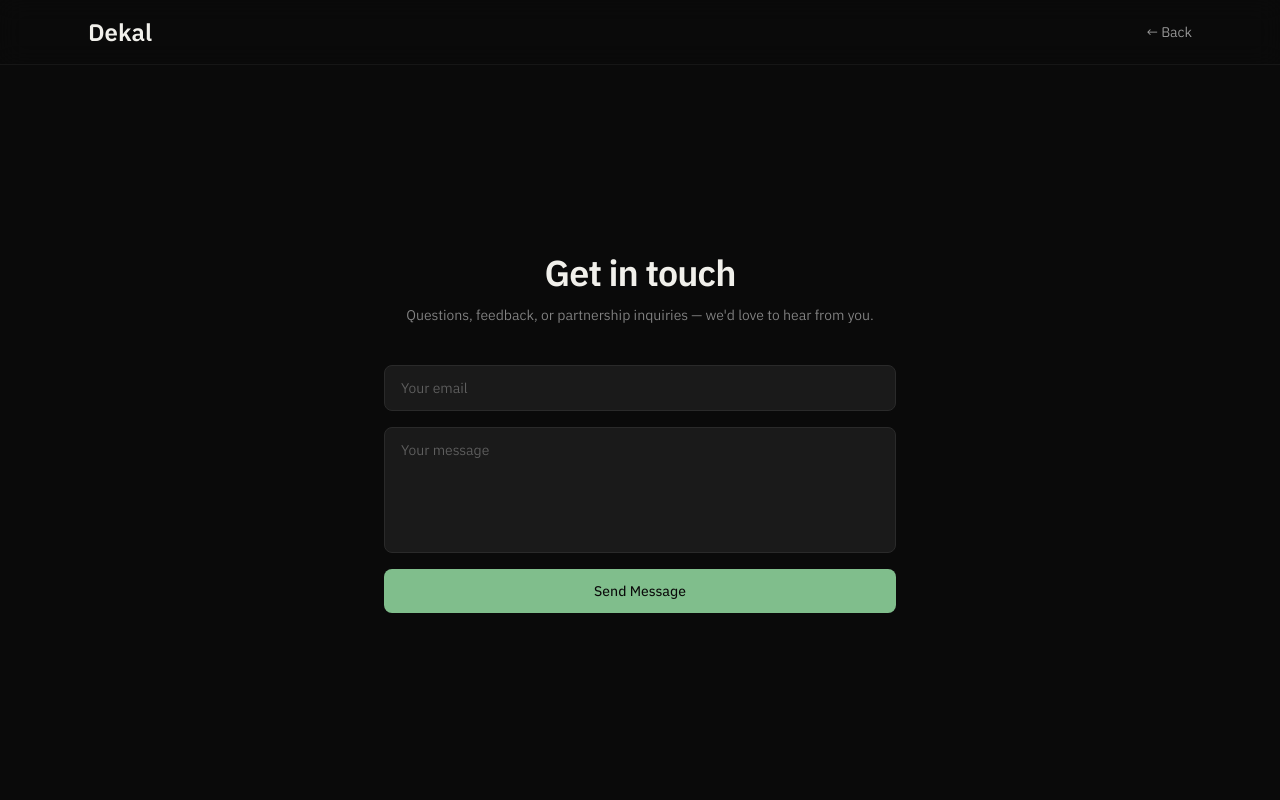
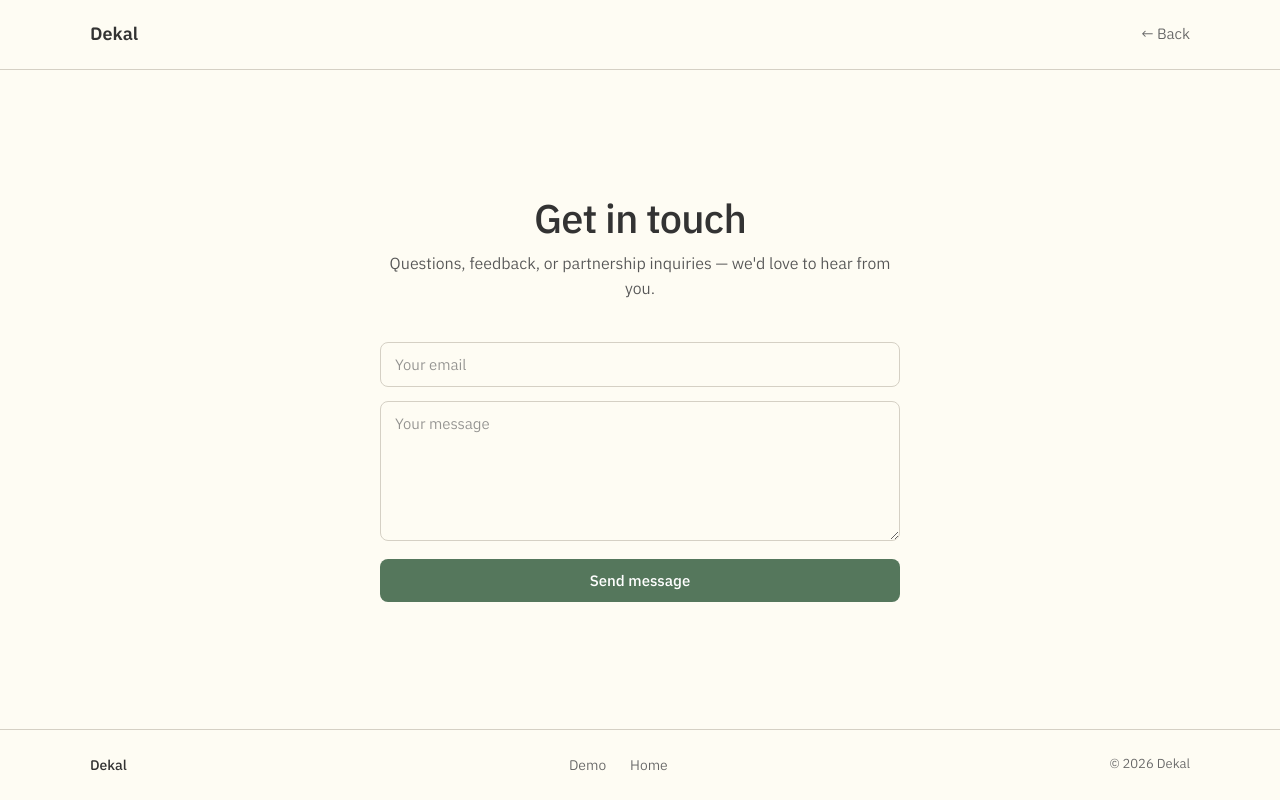
Before and after one commit to DekalCorp/dekalcorp.github.io, a plain HTML site: page contact.html in a window 1280 px wide. Drawn offline with nearby package versions, Linux system fonts and the light colour scheme.

```diff
--- a/contact.html
+++ b/contact.html
@@ -4,26 +4,6 @@
     <meta charset="UTF-8">
     <meta name="viewport" content="width=device-width, initial-scale=1.0">
     <title>Contact — Dekal</title>
-    <script src="https://cdn.tailwindcss.com"></script>
-    <script>
-        tailwind.config = {
-            theme: {
-                extend: {
-                    fontFamily: {
-                        'sans': ['Dekal Sans', 'IBM Plex Sans', 'system-ui', 'sans-serif'],
-                    },
-                    colors: {
-                        ink: '#0A0A0A',
-                        fog: '#F1F0EB',
-                        card: '#1A1A1A',
-                        border: '#2A2A2A',
-                        accent: '#80BE8C',
-                        'accent-dark': '#55775C',
-                    }
-                }
-            }
-        }
-    </script>
     <style>
         @font-face {
             font-family: 'Dekal Sans';
@@ -31,32 +11,231 @@
             font-weight: 100 700;
             font-display: swap;
         }
+
+        :root {
+            --bg-page: #FEFCF3;
+            --bg-surface: #F5F0E4;
+            --border: #D5D0C4;
+            --text-primary: #333;
+            --text-secondary: #555;
+            --text-muted: #666;
+            --accent: #80BE8C;
+            --accent-dark: #55775C;
+        }
+
+        * { box-sizing: border-box; }
+
+        html, body {
+            margin: 0;
+            padding: 0;
+            background: var(--bg-page);
+            color: var(--text-primary);
+            font-family: 'Dekal Sans', system-ui, sans-serif;
+            font-size: 17px;
+            line-height: 1.6;
+            -webkit-font-smoothing: antialiased;
+            -moz-osx-font-smoothing: grayscale;
+            min-height: 100vh;
+            display: flex;
+            flex-direction: column;
+        }
+
+        a {
+            color: var(--accent-dark);
+            text-decoration: underline;
+            text-underline-offset: 3px;
+            text-decoration-thickness: 1px;
+        }
+
+        a:hover {
+            color: var(--text-primary);
+        }
+
+        .topbar {
+            border-bottom: 1px solid var(--border);
+            padding: 20px 28px;
+        }
+
+        .topbar-inner {
+            max-width: 1100px;
+            margin: 0 auto;
+            display: flex;
+            align-items: center;
+            justify-content: space-between;
+            font-size: 15px;
+        }
+
+        .topbar-brand {
+            font-weight: 700;
+            font-size: 18px;
+            color: var(--text-primary);
+            text-decoration: none;
+        }
+
+        .topbar-back {
+            color: var(--text-muted);
+            text-decoration: none;
+        }
+
+        .topbar-back:hover {
+            color: var(--text-primary);
+        }
+
+        main {
+            flex: 1;
+            display: flex;
+            align-items: center;
+            justify-content: center;
+            padding: 80px 28px;
+        }
+
+        .form-wrap {
+            width: 100%;
+            max-width: 520px;
+        }
+
+        h1 {
+            font-size: 40px;
+            font-weight: 600;
+            letter-spacing: -0.02em;
+            line-height: 1.05;
+            margin: 0 0 12px;
+            text-align: center;
+        }
+
+        .intro {
+            color: var(--text-secondary);
+            font-size: 16px;
+            text-align: center;
+            margin: 0 0 40px;
+        }
+
+        form {
+            display: flex;
+            flex-direction: column;
+            gap: 14px;
+        }
+
+        input, textarea {
+            font-family: inherit;
+            font-size: 15px;
+            color: var(--text-primary);
+            background: var(--bg-page);
+            border: 1px solid var(--border);
+            border-radius: 8px;
+            padding: 12px 14px;
+            outline: none;
+            transition: border-color 120ms ease;
+        }
+
+        input::placeholder, textarea::placeholder {
+            color: var(--text-muted);
+            opacity: 0.7;
+        }
+
+        input:focus, textarea:focus {
+            border-color: var(--accent);
+        }
+
+        textarea {
+            resize: vertical;
+            min-height: 140px;
+        }
+
+        button {
+            font-family: inherit;
+            font-size: 15px;
+            font-weight: 600;
+            color: #fff;
+            background: var(--accent-dark);
+            border: none;
+            border-radius: 8px;
+            padding: 12px 16px;
+            cursor: pointer;
+            transition: background 120ms ease;
+            margin-top: 4px;
+        }
+
+        button:hover {
+            background: #3f5c44;
+        }
+
+        footer {
+            border-top: 1px solid var(--border);
+            padding: 24px 28px;
+            background: var(--bg-page);
+        }
+
+        .footer-inner {
+            max-width: 1100px;
+            margin: 0 auto;
+            display: flex;
+            align-items: center;
+            justify-content: space-between;
+            gap: 16px;
+            flex-wrap: wrap;
+            font-size: 14px;
+        }
+
+        .footer-brand {
+            font-weight: 600;
+            color: var(--text-primary);
+        }
+
+        .footer-links {
+            display: flex;
+            gap: 24px;
+        }
+
+        .footer-links a {
+            color: var(--text-muted);
+            text-decoration: none;
+        }
+
+        .footer-links a:hover {
+            color: var(--text-primary);
+        }
+
+        .footer-copy {
+            color: var(--text-muted);
+            font-size: 13px;
+        }
+
+        @media (max-width: 640px) {
+            h1 { font-size: 32px; }
+            main { padding: 48px 22px; }
+        }
     </style>
 </head>
-<body class="bg-ink font-sans text-fog min-h-screen flex flex-col">
-
-    <!-- Navigation -->
-    <nav class="bg-ink/90 backdrop-blur-md border-b border-white/5">
-        <div class="max-w-6xl mx-auto flex items-center justify-between px-6 py-4">
-            <a href="/" class="text-2xl font-bold text-fog">Dekal</a>
-            <a href="/" class="text-sm text-white/60 hover:text-white transition">&larr; Back</a>
+<body>
+    <nav class="topbar">
+        <div class="topbar-inner">
+            <a href="/" class="topbar-brand">Dekal</a>
+            <a href="/" class="topbar-back">&larr; Back</a>
         </div>
     </nav>
 
-    <!-- Contact Form -->
-    <main class="flex-1 flex items-center justify-center px-6 py-24">
-        <div class="w-full max-w-lg">
-            <h1 class="text-3xl md:text-4xl font-bold tracking-tight mb-3 text-center">Get in touch</h1>
-            <p class="text-white/50 text-sm text-center mb-10">Questions, feedback, or partnership inquiries — we'd love to hear from you.</p>
-            <form action="https://formspree.io/f/mykdlaqo" method="POST" class="flex flex-col gap-4">
-                <input type="email" name="email" required placeholder="Your email" class="bg-card border border-border rounded-lg px-4 py-3 text-sm text-fog placeholder:text-white/30 focus:outline-none focus:border-accent/50 transition">
-                <textarea name="message" required rows="5" placeholder="Your message" class="bg-card border border-border rounded-lg px-4 py-3 text-sm text-fog placeholder:text-white/30 focus:outline-none focus:border-accent/50 transition resize-none"></textarea>
-                <button type="submit" class="inline-flex items-center justify-center gap-2 rounded-lg bg-accent text-ink font-medium px-6 py-3 text-sm hover:bg-accent-dark transition">
-                    Send Message
-                </button>
+    <main>
+        <div class="form-wrap">
+            <h1>Get in touch</h1>
+            <p class="intro">Questions, feedback, or partnership inquiries — we'd love to hear from you.</p>
+            <form action="https://formspree.io/f/mykdlaqo" method="POST">
+                <input type="email" name="email" required placeholder="Your email">
+                <textarea name="message" required rows="6" placeholder="Your message"></textarea>
+                <button type="submit">Send message</button>
             </form>
         </div>
     </main>
 
+    <footer>
+        <div class="footer-inner">
+            <span class="footer-brand">Dekal</span>
+            <div class="footer-links">
+                <a href="https://demo.dekal.sh">Demo</a>
+                <a href="/">Home</a>
+            </div>
+            <span class="footer-copy">&copy; 2026 Dekal</span>
+        </div>
+    </footer>
 </body>
 </html>
```
Also changed, not shown: index.html (+79 -25 lines), media/code.png (renamed from code.png), media/graph.png (renamed from graph.png), media/naked_spherical.gif (renamed from naked_spherical.gif), media/tool.png (added), 7 other files.
